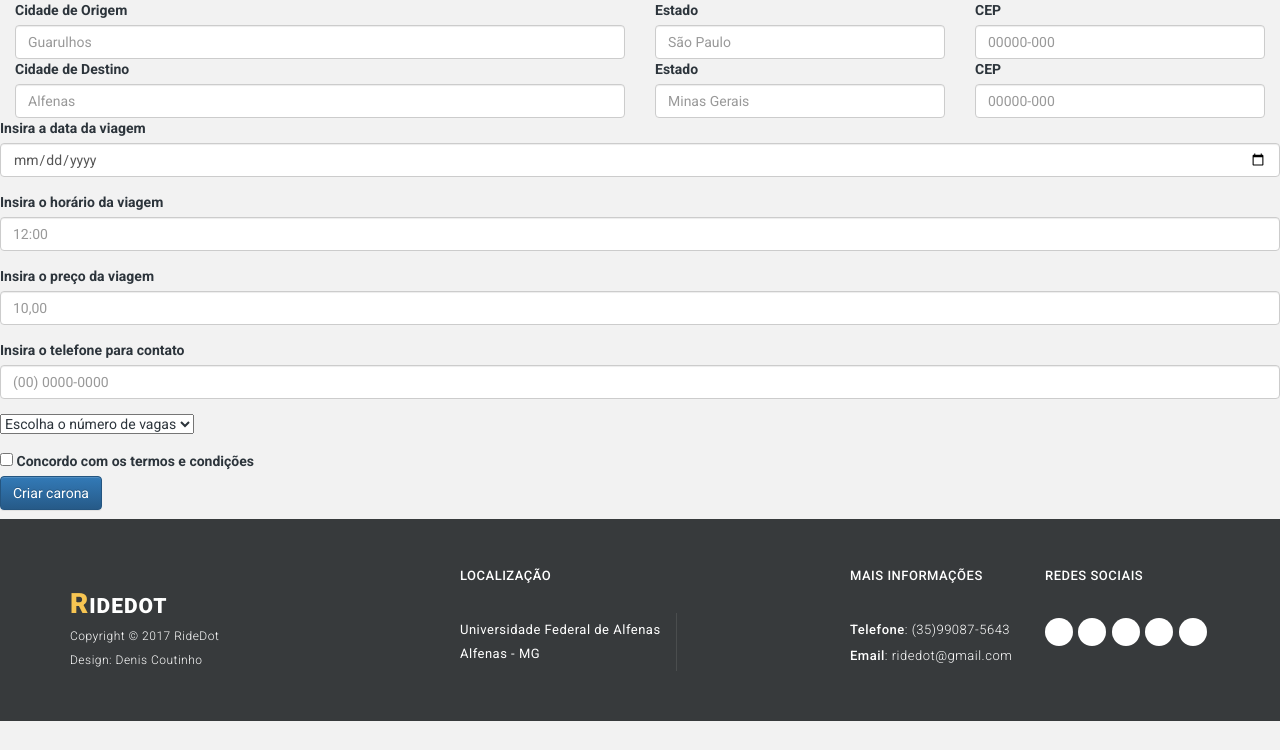
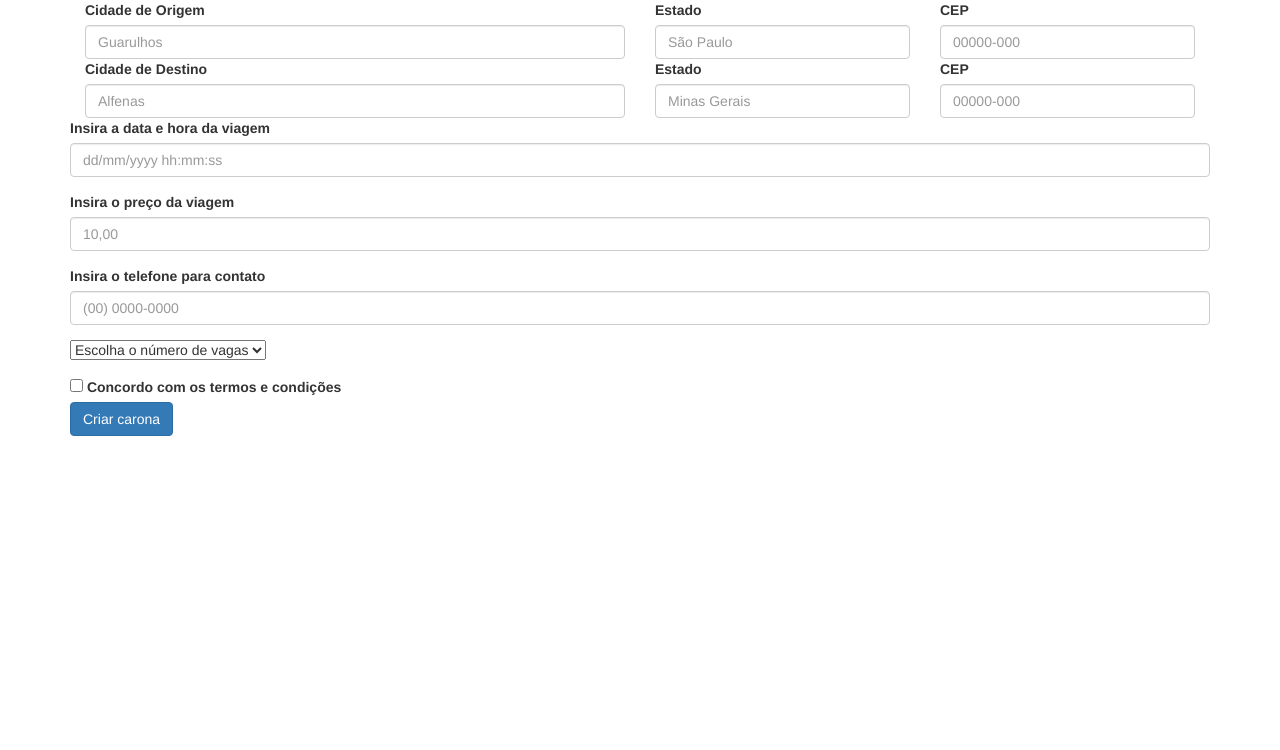
Before and after one commit to vitorhugoclz/Ride-Dot, a Flask app: template templates/criar_carona.html in a window 1280 px wide. Shown: the top 750 px of the page. Run offline with Flask 2, Linux system fonts and the light colour scheme; the template is opened without the code that fills it, so the values that code supplies are empty; some libraries are stand-ins or nearby versions; some web fonts are replaced.

Commit message:
Update criar_carona.html

```diff
--- a/templates/criar_carona.html
+++ b/templates/criar_carona.html
@@ -1,5 +1,21 @@
-{% extends 'template.html' %}
-{% block conteudo %}
+<!DOCTYPE html>
+<html>
+    <head>
+        <meta charset="utf-8">
+        <meta http-equiv="X-UA-Compatible" content="IE=edge,chrome=1">
+
+        <title>RideDot</title>
+        <meta name="description" content="">
+        <meta name="viewport" content="width=device-width, initial-scale=1">
+
+        <link href="https://fonts.googleapis.com/css?family=Open+Sans:300,400,600,700,800" rel="stylesheet">
+        <link href="https://fonts.googleapis.com/css?family=Roboto:100,300,400,500,700,900" rel="stylesheet">
+
+        <link rel="stylesheet" href="../static/css/bootstrap.min.css">
+    </head>
+
+<body>
+<div class="container">
     <form action="/rota_inserir" method="post">
     <fieldset>
     <div class="form-row">
@@ -32,12 +48,8 @@
         </div>
     </div>
     <div class="form-group">
-        <label for="data_viagem">Insira a data da viagem</label>
-        <input type="date" id="data_viagem" name="data_viagem" class="form-control" required>
-    </div>
-    <div class="form-group">
-        <label for="horario_viagem">Insira o horário da viagem</label>
-        <input type="text" id="horario_viagem" name="horario_viagem" class="form-control" placeholder="12:00" required>
+        <label for="data">Insira a data e hora da viagem</label>
+        <input type="datetime" id="data" name="data" class="form-control" placeholder="dd/mm/yyyy hh:mm:ss" required>
     </div>
     <div class="form-group">
         <label for="preco_viagem">Insira o preço da viagem</label>
@@ -73,4 +85,6 @@
     </div>
     </fieldset>
     </form>
-{% endblock %}
+</div>
+</body>
+</html>
```
